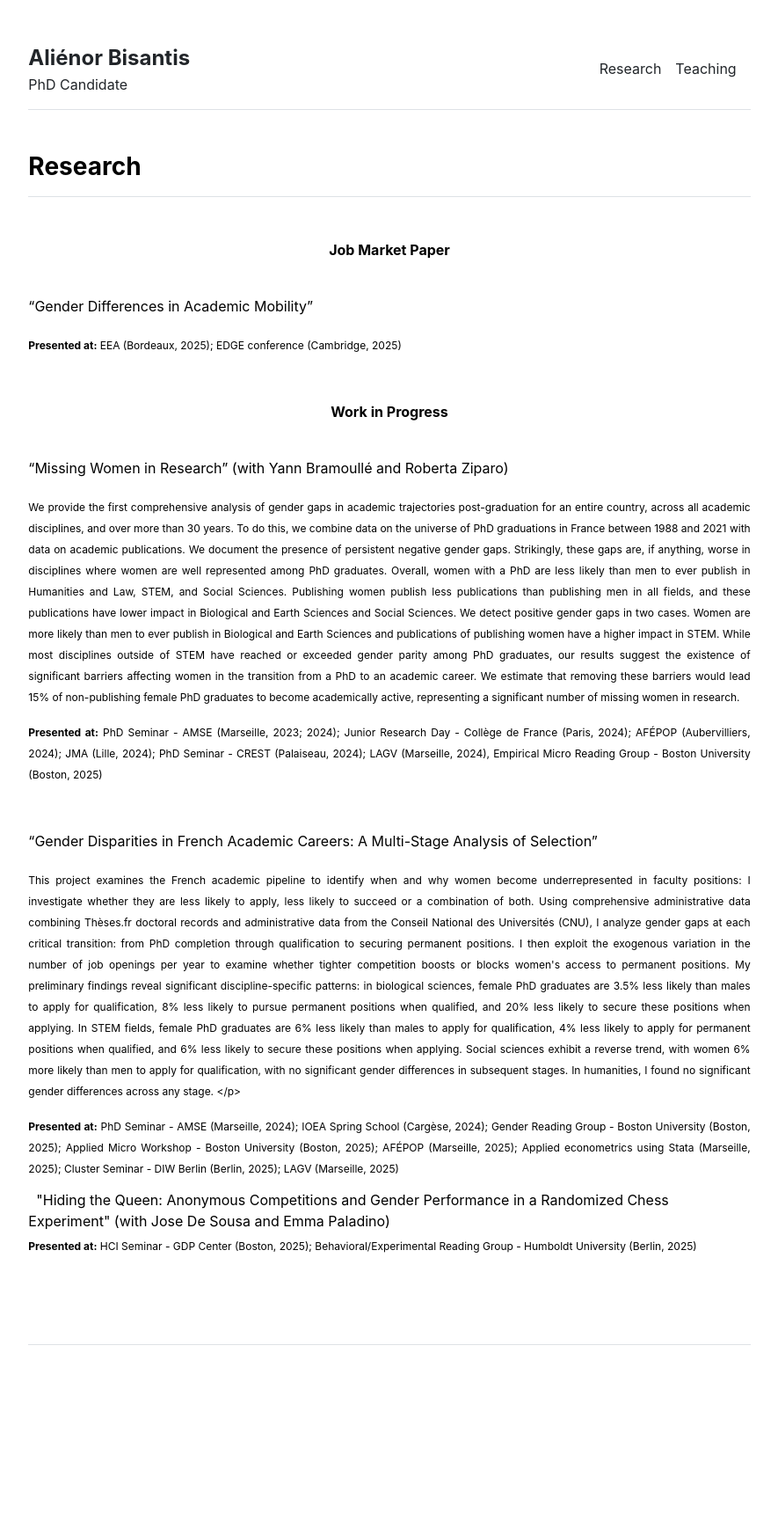
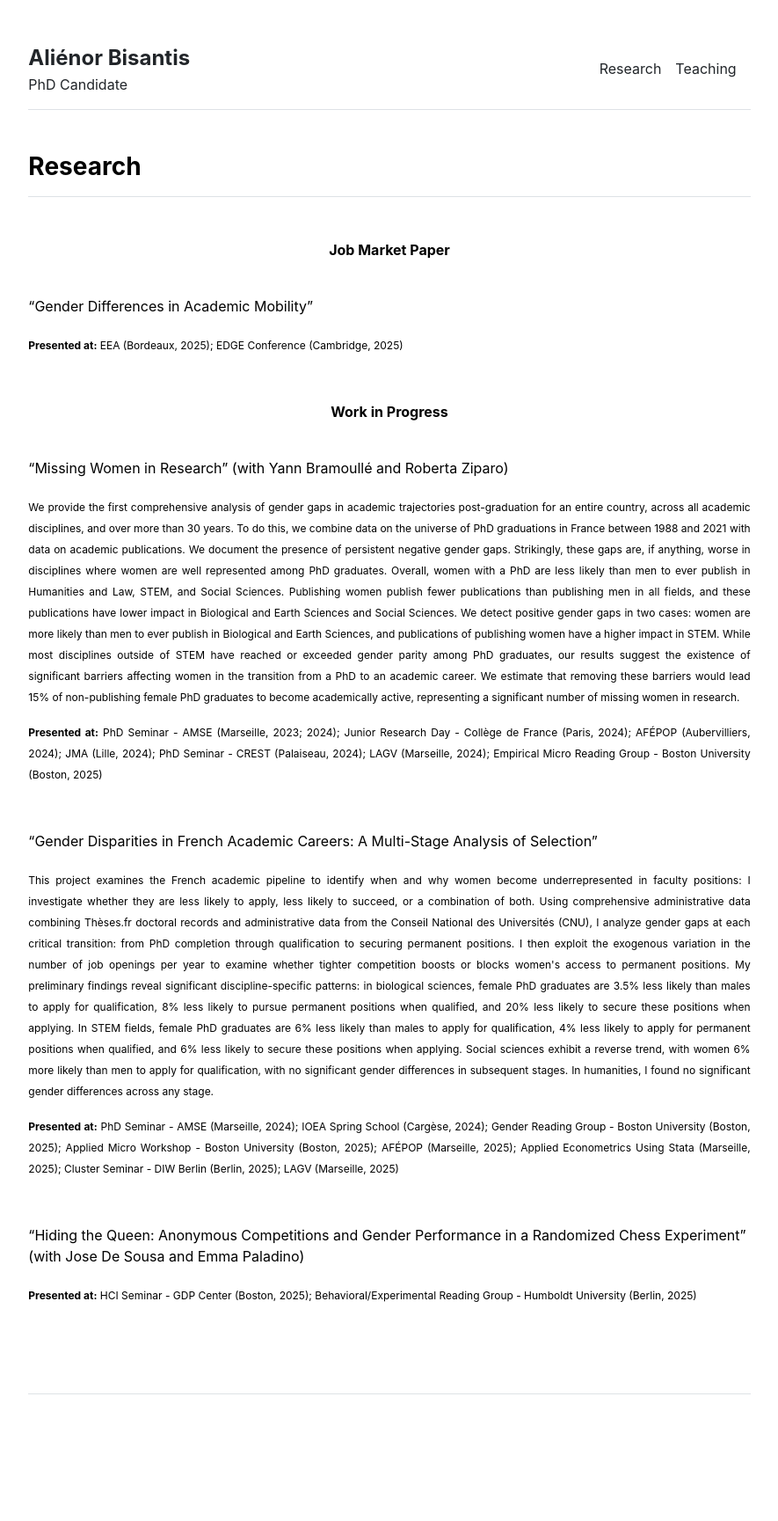
Before and after one commit to alienorbisantis/alienorbisantis.github.io, a Jekyll site: the page built from Research/Research.md, in a window 1280 px wide. Shown: the whole page at 88% size, without its empty margins (197-1082 px from the left). Built offline with Jekyll 4.4.1, drawn with Linux system fonts in a browser that asks for light colours; before the commit the page ends 1673 px from its top, so only the background shows below that.

Commit message:
Update Research.md

```diff
--- a/Research/Research.md
+++ b/Research/Research.md
@@ -11,13 +12,10 @@
 
 "Gender Differences in Academic Mobility"
 
-
 <p align="justify">
-<sub> <b>Presented at:</b> EEA (Bordeaux, 2025); EDGE conference (Cambridge, 2025) </sub>
-
+<sub><b>Presented at:</b> EEA (Bordeaux, 2025); EDGE Conference (Cambridge, 2025)</sub>
 </p>
 &nbsp;
-
 
 <div align="center">
  <b>Work in Progress</b>
@@ -25,36 +23,32 @@
 &nbsp;
 
 "Missing Women in Research" (with Yann Bramoullé and Roberta Ziparo)
- <p align="justify">
-<sub> We provide the first comprehensive analysis of gender gaps in academic trajectories post-graduation for an entire country, across all academic disciplines, and over more than 30 years. To do this, we combine data on the universe of PhD graduations in France between 1988 and 2021 with data on academic publications. We document the presence of persistent negative gender gaps. Strikingly, these gaps are, if anything, worse in disciplines where women are well represented among PhD graduates. Overall, women with a PhD are less likely than men to ever publish in Humanities and Law, STEM, and Social Sciences. Publishing women publish less publications than publishing men in all fields, and these publications have lower impact in Biological and Earth Sciences and Social Sciences. We detect positive gender gaps in two cases. Women are more likely than men to ever publish in Biological and Earth Sciences and publications of publishing women have a higher impact in STEM. While most disciplines outside of STEM have reached or exceeded gender parity among PhD graduates, our results suggest the existence of significant barriers affecting women in the transition from a PhD to an academic career. We estimate that removing these barriers would lead 15% of non-publishing female PhD graduates to become academically active, representing a significant number of missing women in research. </sub>
+
+<p align="justify">
+<sub>We provide the first comprehensive analysis of gender gaps in academic trajectories post-graduation for an entire country, across all academic disciplines, and over more than 30 years. To do this, we combine data on the universe of PhD graduations in France between 1988 and 2021 with data on academic publications. We document the presence of persistent negative gender gaps. Strikingly, these gaps are, if anything, worse in disciplines where women are well represented among PhD graduates. Overall, women with a PhD are less likely than men to ever publish in Humanities and Law, STEM, and Social Sciences. Publishing women publish fewer publications than publishing men in all fields, and these publications have lower impact in Biological and Earth Sciences and Social Sciences. We detect positive gender gaps in two cases: women are more likely than men to ever publish in Biological and Earth Sciences, and publications of publishing women have a higher impact in STEM. While most disciplines outside of STEM have reached or exceeded gender parity among PhD graduates, our results suggest the existence of significant barriers affecting women in the transition from a PhD to an academic career. We estimate that removing these barriers would lead 15% of non-publishing female PhD graduates to become academically active, representing a significant number of missing women in research.</sub>
 </p>
 
 <p align="justify">
-<sub> <b>Presented at:</b> PhD Seminar - AMSE (Marseille, 2023; 2024); Junior Research Day - Collège de France (Paris, 2024); AFÉPOP (Aubervilliers, 2024); JMA (Lille, 2024); PhD Seminar - CREST (Palaiseau, 2024); LAGV (Marseille, 2024), Empirical Micro Reading Group - Boston University (Boston, 2025) </sub>
-
+<sub><b>Presented at:</b> PhD Seminar - AMSE (Marseille, 2023; 2024); Junior Research Day - Collège de France (Paris, 2024); AFÉPOP (Aubervilliers, 2024); JMA (Lille, 2024); PhD Seminar - CREST (Palaiseau, 2024); LAGV (Marseille, 2024); Empirical Micro Reading Group - Boston University (Boston, 2025)</sub>
 </p>
 &nbsp;
-
 
 "Gender Disparities in French Academic Careers: A Multi-Stage Analysis of Selection"
 
 <p align="justify">
-<sub> This project examines the French academic pipeline to identify when and why women become underrepresented in faculty positions: I investigate whether they are less likely to apply, less likely to succeed or a combination of both. Using comprehensive administrative data combining Thèses.fr doctoral records and administrative data from the Conseil National des Universités (CNU), I analyze gender gaps at each critical transition: from PhD completion through qualification to securing permanent positions. I then exploit the exogenous variation in the number of job openings per year to examine whether tighter competition boosts or blocks women's access to permanent positions. My preliminary findings reveal significant discipline-specific patterns: in biological sciences, female PhD graduates are 3.5% less likely than males to apply for qualification, 8% less likely to pursue permanent positions when qualified, and 20% less likely to secure these positions when applying. In STEM fields, female PhD graduates are 6% less likely than males to apply for qualification, 4% less likely to apply for permanent positions when qualified, and 6% less likely to secure these positions when applying. Social sciences exhibit a reverse trend, with women 6% more likely than men to apply for qualification, with no significant gender differences in subsequent stages. In humanities, I found no significant gender differences across any stage.
+<sub>This project examines the French academic pipeline to identify when and why women become underrepresented in faculty positions: I investigate whether they are less likely to apply, less likely to succeed, or a combination of both. Using comprehensive administrative data combining Thèses.fr doctoral records and administrative data from the Conseil National des Universités (CNU), I analyze gender gaps at each critical transition: from PhD completion through qualification to securing permanent positions. I then exploit the exogenous variation in the number of job openings per year to examine whether tighter competition boosts or blocks women's access to permanent positions. My preliminary findings reveal significant discipline-specific patterns: in biological sciences, female PhD graduates are 3.5% less likely than males to apply for qualification, 8% less likely to pursue permanent positions when qualified, and 20% less likely to secure these positions when applying. In STEM fields, female PhD graduates are 6% less likely than males to apply for qualification, 4% less likely to apply for permanent positions when qualified, and 6% less likely to secure these positions when applying. Social sciences exhibit a reverse trend, with women 6% more likely than men to apply for qualification, with no significant gender differences in subsequent stages. In humanities, I found no significant gender differences across any stage.</sub>
 </p>
 
 <p align="justify">
-<sub> <b>Presented at:</b> PhD Seminar - AMSE (Marseille, 2024); IOEA Spring School (Cargèse, 2024); Gender Reading Group - Boston University (Boston, 2025); Applied Micro Workshop - Boston University (Boston, 2025); AFÉPOP (Marseille, 2025); Applied econometrics using Stata (Marseille, 2025); Cluster Seminar - DIW Berlin (Berlin, 2025); LAGV (Marseille, 2025) </sub>
-
-
+<sub><b>Presented at:</b> PhD Seminar - AMSE (Marseille, 2024); IOEA Spring School (Cargèse, 2024); Gender Reading Group - Boston University (Boston, 2025); Applied Micro Workshop - Boston University (Boston, 2025); AFÉPOP (Marseille, 2025); Applied Econometrics Using Stata (Marseille, 2025); Cluster Seminar - DIW Berlin (Berlin, 2025); LAGV (Marseille, 2025)</sub>
 </p>
 &nbsp;
 
-
+<div class="extra-space"></div>
 
 "Hiding the Queen: Anonymous Competitions and Gender Performance in a Randomized Chess Experiment" (with Jose De Sousa and Emma Paladino)
 
 <p align="justify">
-<sub> <b>Presented at:</b> HCI Seminar - GDP Center (Boston, 2025); Behavioral/Experimental Reading Group - Humboldt University (Berlin, 2025) </sub>
-
+<sub><b>Presented at:</b> HCI Seminar - GDP Center (Boston, 2025); Behavioral/Experimental Reading Group - Humboldt University (Berlin, 2025)</sub>
 </p>
 &nbsp;
```
Also changed, not shown: other parts of Research/Research.md (+2 -1 lines).
